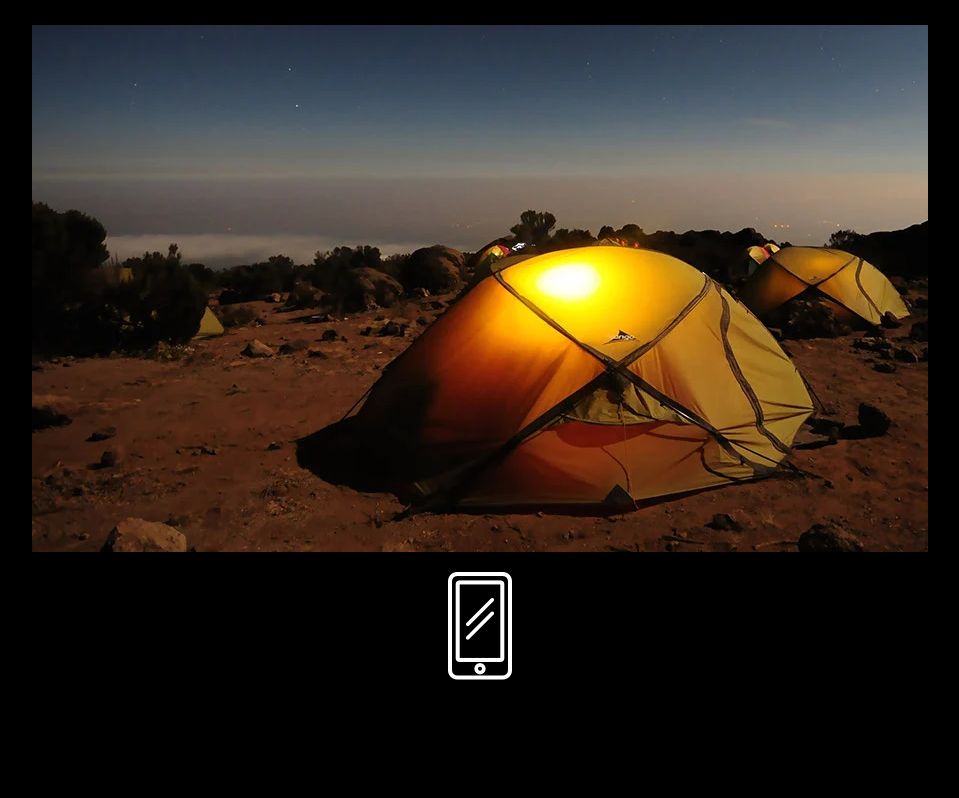
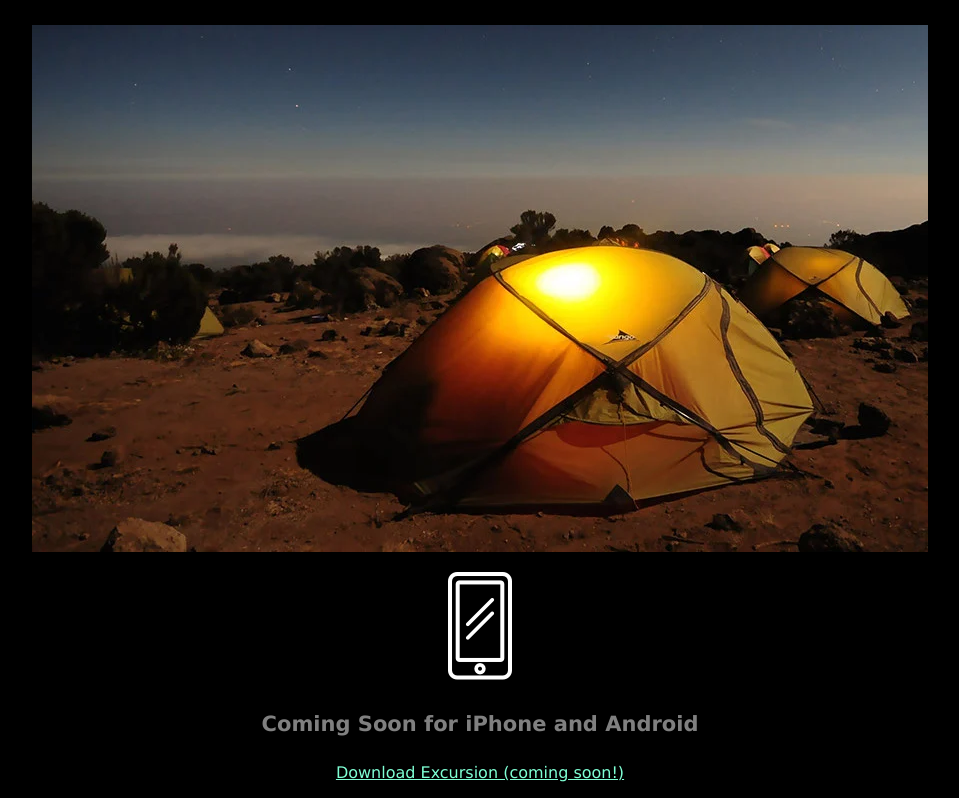
Before and after one commit to apin1992/excursion-2, a plain HTML site: page index.html in a window 1280 px wide. Shown: the part 460-1258 px from the top of the page, without its empty margins (160-1119 px from the left). Before the commit the page ends 1225 px from the top, so only its background shows below. Drawn offline with Linux system fonts and the light colour scheme.

Commit message:
Added footer text

```diff
--- a/index.html
+++ b/index.html
@@ -23,7 +23,11 @@
     <p><img src="images/camp.webp" alt=""></p>
     <p><img src="images/phone.webp" alt=""></p>
 
-    <h1>Coming Soon for iPhone and Android</h1>
+    <h4 class="header--sub-header">Coming Soon for iPhone and Android</h4>
+    <p><a class="link--cta" href="#">Download Excursion (coming soon!)</a></p>
+
+
+
 
   </body>
 </html>
```
